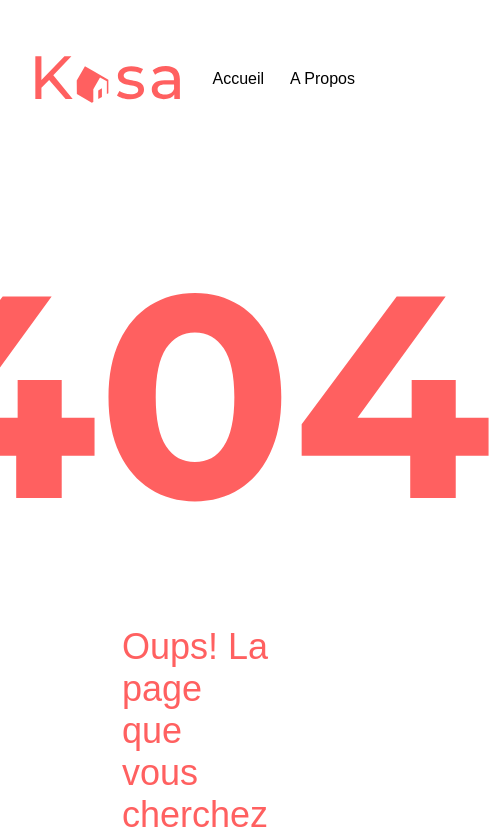
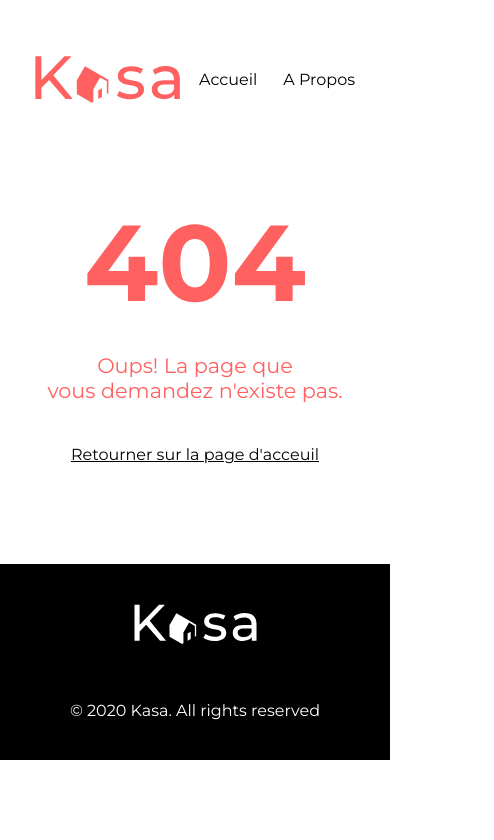
Before and after one commit to Tom-Baj/kasa-location-immobiliere, a React (Create React App) app: page /fiche_logement/1 in a window 390 px wide. Shown: the top 840 px of the page, 494 px wide, since content can reach past the window. Built offline with nearby package versions, Linux system fonts and the light colour scheme.

Commit message:
error page update

```diff
--- a/public/index.html
+++ b/public/index.html
@@ -7,6 +7,12 @@
           <meta name="theme-color" content="#000000" />
           <meta name="description" content="Web site created using create-react-app" />
           <link rel="apple-touch-icon" href="%PUBLIC_URL%/logo192.png" />
+          <link rel="preconnect" href="https://fonts.googleapis.com" />
+          <link rel="preconnect" href="https://fonts.gstatic.com" crossorigin />
+          <link
+               href="https://fonts.googleapis.com/css2?family=Montserrat:ital,wght@0,100..900;1,100..900&display=swap"
+               rel="stylesheet"
+          />
           <!--
       manifest.json provides metadata used when your web app is installed on a
       user's mobile device or desktop. See https://developers.google.com/web/fundamentals/web-app-manifest/
--- a/src/components/Erreur/index.jsx
+++ b/src/components/Erreur/index.jsx
@@ -16,8 +16,8 @@ function Erreur() {
                     />
                </svg>
 
-               <p className="texte-erreur">Oups! La page que vous cherchez n'existe pas.</p>
-               <Link to="/home">Retourner sur la page d'acceuil</Link>
+               <p className="texte-erreur">Oups! La page que <span className='saut-de-ligne'> vous demandez n'existe pas.</span></p>
+               <Link to="/home" className='lien-erreur'>Retourner sur la page d'acceuil</Link>
           </div>
      )
 }
--- a/src/styles/base/_base.scss
+++ b/src/styles/base/_base.scss
@@ -22,7 +22,7 @@ body {
           }
 
           @media (max-width: 375px) {
-               padding: 45px 25px;
+               padding: 45px 20px;
           }
 
      }
--- a/src/styles/base/_variables.scss
+++ b/src/styles/base/_variables.scss
@@ -10,6 +10,7 @@ $red-gradient: linear-gradient(
      rgba(0, 0, 0, 0.5) 100%
 );
 
+$extra-light: 300;
 $light: 400;
 $medium: 500;
 $large: 700;
--- a/src/styles/components/_erreur.scss
+++ b/src/styles/components/_erreur.scss
@@ -1,13 +1,53 @@
 .container-erreur {
      @include flex-center(column);
-     margin: 150px;
+     margin: 100px 0;
+
+     & svg {
+          width: 100%;
+     }
+
+     .texte-erreur {
+          font-size: 2.5em;
+          font-weight: $light;
+          color: $red-color;
+          margin: 3em 0;
+          text-align: center;
+
+     }
 
 
+     .lien-erreur {
+          color: $black-color;
+     }
 
-     .texte-erreur {
-          font-size: 36px;
-          font-weight: $medium;
-          color: $red-color;
-          margin: 100px 0;
+     @media screen and (max-width: 1180px){
+          .texte-erreur {
+               font-size: 2em;
+               margin: 2.6em 0;
+          }
+     }
+
+     @media screen and (max-width: 1024px) {
+          .texte-erreur {
+               font-size: 1.6em;
+               margin: 2.3em 0;
+          }
+     }
+
+
+     @media screen and (max-width: 768px) {
+          svg {
+               width: 70%;
+               height: 100%;
+          }
+
+          .texte-erreur {
+               font-size: 1.3em;
+               margin: 2em 0;
+
+               .saut-de-ligne {
+                    display: block;
+               }
+          }
      }
 }
--- a/src/styles/components/_menu.scss
+++ b/src/styles/components/_menu.scss
@@ -37,4 +37,11 @@
                padding: 10px;
           }
      }
+
+     @media screen and (max-width: 768px) {
+          & {
+               width: 100%;
+          }
+
+     }
 }
--- a/src/styles/layout/_footer.scss
+++ b/src/styles/layout/_footer.scss
@@ -2,7 +2,7 @@
      background-color: $black-color;
      color: $white-color;
      @include flex-center(column);
-     width: 100vw;
+     width: 100%;
      position: absolute;
      left: 0;
 
```
Also changed, not shown: 1 other file (tests, documents, lock files or other folders).
